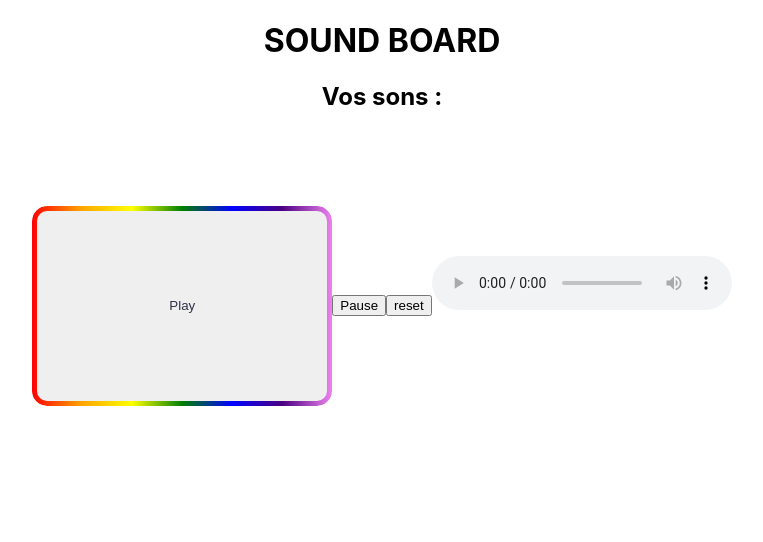
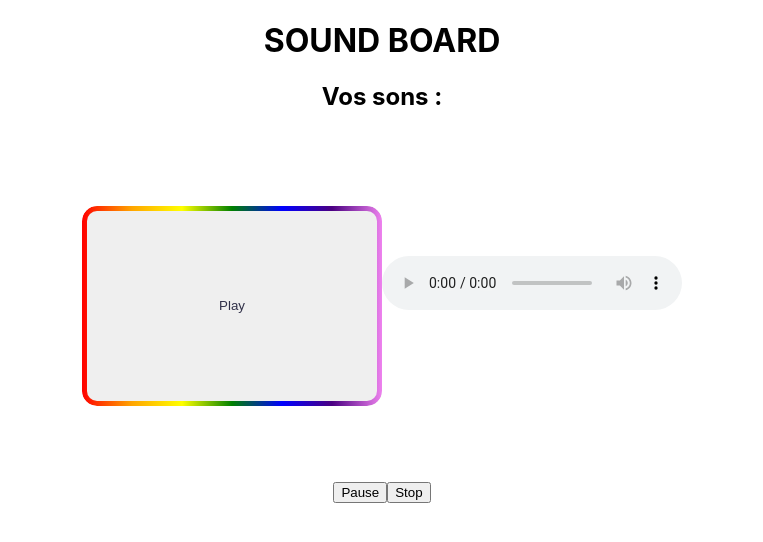
Before and after one commit to GuillaumeDaviid/Sound-Board, a React (Create React App) app in the folder sound-board/: page / in a window 1280 px wide. Shown: the top 542 px of the page, without its empty margins (258-1021 px from the left). Built offline with nearby package versions, Linux system fonts and the light colour scheme.

Commit message:
songs's array

```diff
--- a/sound-board/src/components/Home.tsx
+++ b/sound-board/src/components/Home.tsx
@@ -1,12 +1,17 @@
+import { useState, useEffect } from 'react';
+// @ts-ignore
+import {songs} from '../song/songs.ts'
 import '../styles/Home.scss'
 
 export default function Home () {
+    const [playing, setPlaying] = useState(false);
     let audio = new Audio("/greg.mp3")
 
-    console.log(audio)
+    console.log(audio.paused)
+
 
       const start = () => {
-        audio.play();
+        audio.play()
       };
 
       const pause = () => {
@@ -14,7 +19,7 @@ export default function Home () {
       }
 
       const load = () => {
-        audio.load();
+        audio.load()
       }
 
     return(
@@ -22,10 +27,14 @@ export default function Home () {
             <h2>Vos sons : </h2>
 
             <button className="Home_btn" onClick={start}>Play</button>
-            <button onClick={pause}>Pause</button>
-            <button onClick={load}>reset</button>
+
 
             <audio controls src="/greg.mp3" />
+
+            <div className='Home_player'>
+                <button onClick={pause}>Pause</button>
+                <button onClick={load}>Stop</button>
+            </div>
 
         </div>
     )
--- /dev/null
+++ b/sound-board/src/song/songs.ts
@@ -0,0 +1,7 @@
+export const songs = [
+    {
+        id: 1,
+        name : "il est de retour",
+        src: "/greg.mp3"
+    }
+]
```
